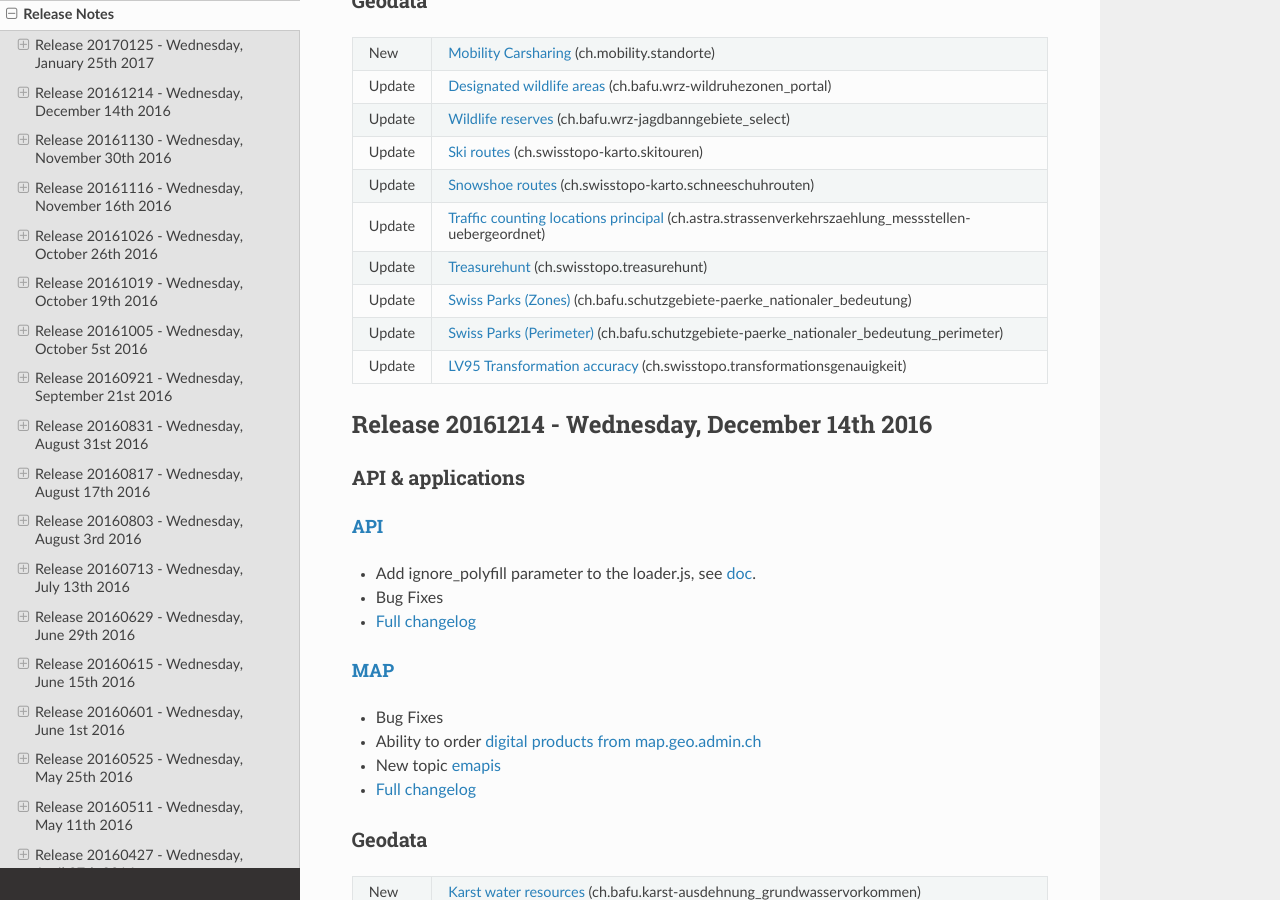
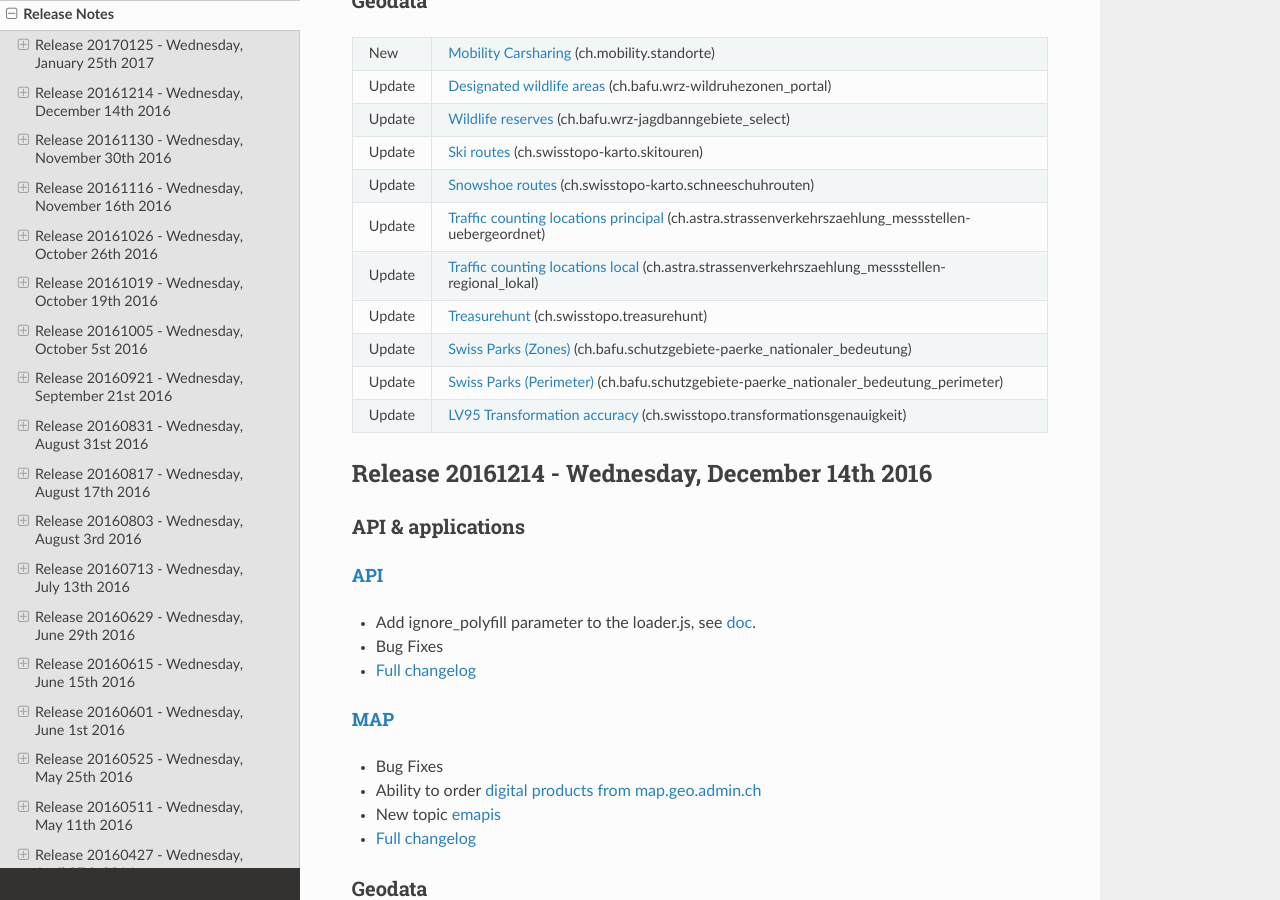
Before and after one commit to swisstopo-test/doc-chsdi3, a Sphinx documentation site: the page built from source/releasenotes/index.rst, in a window 1280 px wide and 900 px high, scrolled down 615 px. Built offline with Sphinx 7.4.7 and the Read the Docs theme 2.0.0, drawn with Linux system fonts in a browser that asks for light colours.

Commit message:
added local locations

```diff
--- a/source/releasenotes/index.rst
+++ b/source/releasenotes/index.rst
@@ -52,6 +52,8 @@ Geodata
 | Update | `Snowshoe routes <//map.geo.admin.ch/?layers=ch.swisstopo-karto.schneeschuhrouten>`__ (ch.swisstopo-karto.schneeschuhrouten)                                                                     |
 +--------+--------------------------------------------------------------------------------------------------------------------------------------------------------------------------------------------------+
 | Update | `Traffic counting locations principal <//map.geo.admin.ch/?layers=ch.astra.strassenverkehrszaehlung_messstellen-uebergeordnet>`__ (ch.astra.strassenverkehrszaehlung_messstellen-uebergeordnet)  |
++--------+--------------------------------------------------------------------------------------------------------------------------------------------------------------------------------------------------+
+| Update | `Traffic counting locations local <//map.geo.admin.ch/?layers=ch.astra.strassenverkehrszaehlung_messstellen-regional_lokal>`__ (ch.astra.strassenverkehrszaehlung_messstellen-regional_lokal)    |
 +--------+--------------------------------------------------------------------------------------------------------------------------------------------------------------------------------------------------+
 | Update | `Treasurehunt <//map.geo.admin.ch/?layers=ch.swisstopo.treasurehunt>`__ (ch.swisstopo.treasurehunt)                                                                                              |
 +--------+--------------------------------------------------------------------------------------------------------------------------------------------------------------------------------------------------+
```
